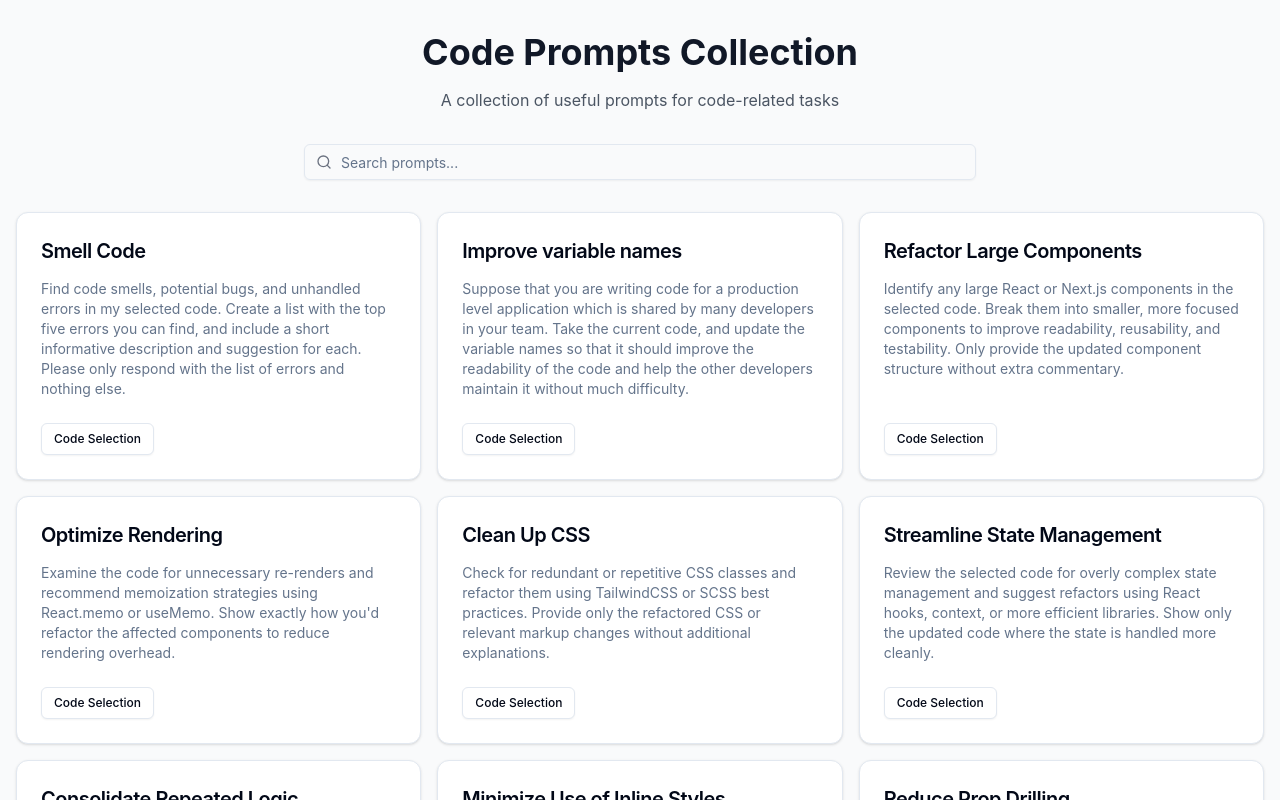
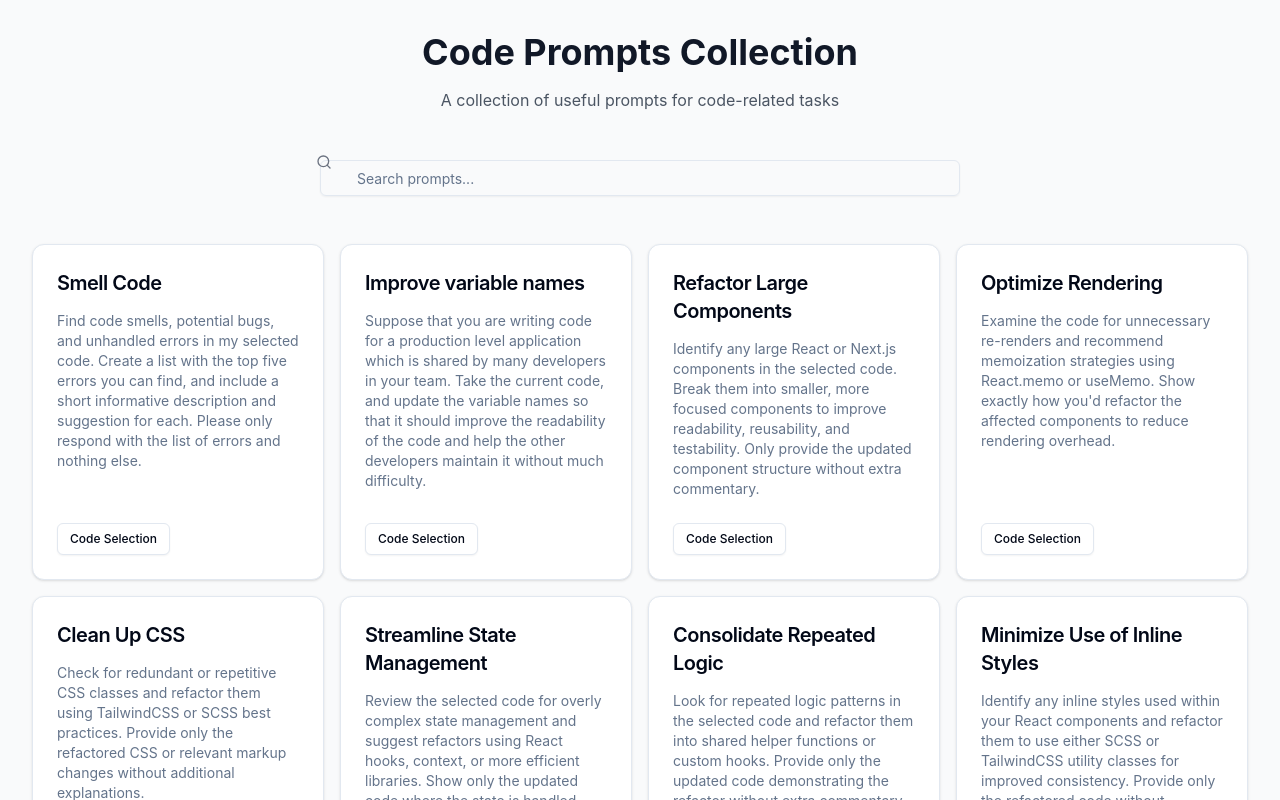
Before and after one commit to JohnPevien/prompts-collection, a React (Vite) app: page / in a window 1280 px wide. Shown: the top 800 px of the page. Built offline with nearby package versions, Linux system fonts and the light colour scheme.

Commit message:
Update responsiveness for prompt cards
Increases responsiveness by adjusting container padding and grid layout, updated 4 items for xl, 3 for lg and 2 for md, then 1.

```diff
--- a/src/App.tsx
+++ b/src/App.tsx
@@ -39,8 +39,8 @@ function App() {
   };
 
   return (
-    <div className="min-h-screen bg-gray-50 w-full">
-      <div className="container mx-auto px-4 py-8">
+    <div className="min-h-screen bg-gray-50 w-screen">
+      <div className="container mx-auto p-8">
         <div className="text-center mb-8">
           <h1 className="text-4xl font-bold text-gray-900 mb-4">
             Code Prompts Collection
@@ -50,7 +50,7 @@ function App() {
           </p>
         </div>
 
-        <div className="relative max-w-2xl mx-auto mb-8">
+        <div className="relative max-w-2xl mx-auto mb-8 p-4">
           <Search className="absolute left-3 top-2.5 h-4 w-4 text-gray-500" />
           <Input
             placeholder="Search prompts..."
@@ -60,7 +60,7 @@ function App() {
           />
         </div>
 
-        <div className="grid grid-cols-1 md:grid-cols-2 lg:grid-cols-3 gap-4">
+        <div className="grid grid-cols-1 md:grid-cols-2 lg:grid-cols-3 xl:grid-cols-4 gap-4">
           {filteredPrompts.map(([title, prompt]) => (
             <Card
               key={title}
```
